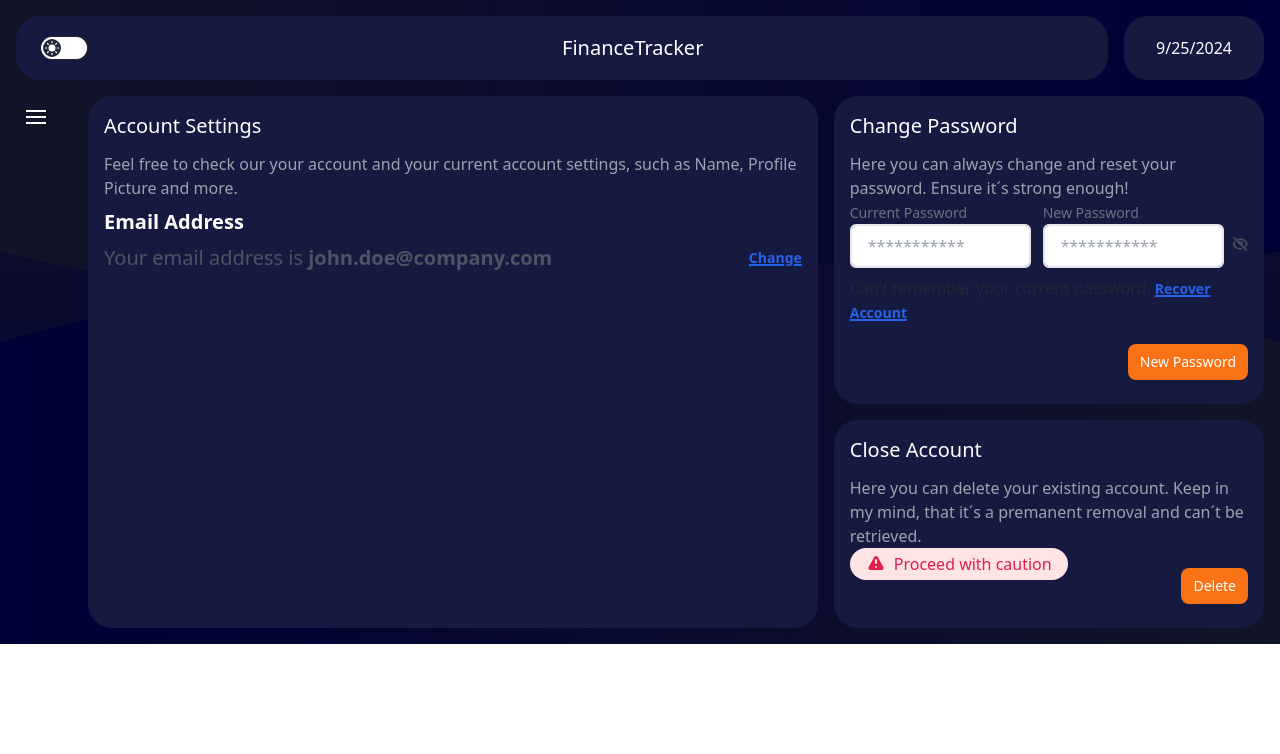
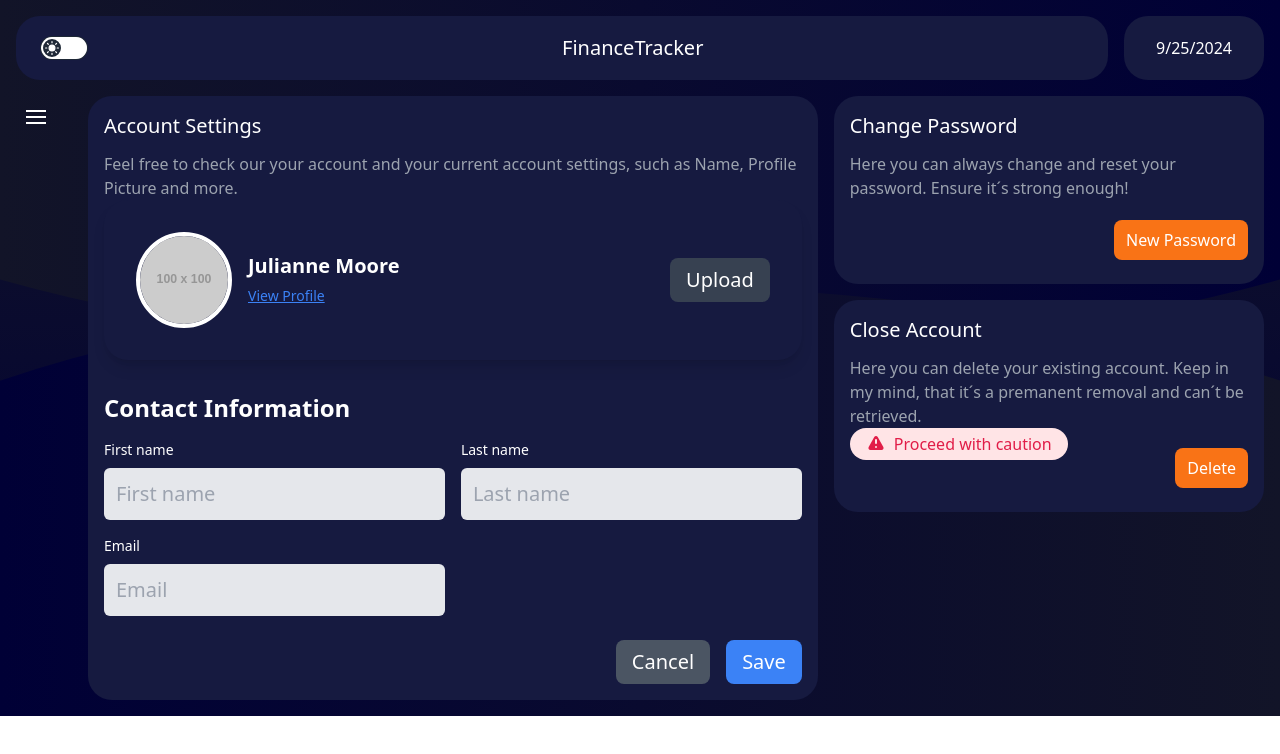
Before and after one commit to Sara-AM91/finance-tracker-frontend, a React (Vite) app: page /account in a window 1280 px wide. Shown: the top 754 px of the page. Built offline with nearby package versions, Linux system fonts and the light colour scheme; what chartjs-plugin-datalabels would draw is missing.

Commit message:
added fields for chaning information

```diff
--- a/src/pages/AccountPage.jsx
+++ b/src/pages/AccountPage.jsx
@@ -7,17 +7,66 @@ const AccountPage = () => {
           Feel free to check our your account and your current account settings,
           such as Name, Profile Picture and more.
         </p>
-
-        <div class="overflow-hidden ">
-          <p class="py-2 text-xl font-semibold">Email Address</p>
-          <div class="flex flex-col sm:flex-row sm:items-center sm:justify-between">
-            <p class="text-gray-600">
-              Your email address is <strong>john.doe@company.com</strong>
-            </p>
-            <button class="inline-flex text-sm font-semibold text-blue-600 underline decoration-2">
-              Change
+        <div className="bg-[#161A40] w-full  p-8 rounded-3xl shadow-lg">
+          <div className="flex items-center justify-between">
+            <div className="flex items-center">
+              <img
+                src="https://via.placeholder.com/100"
+                alt="Profile"
+                className="w-24 h-24 rounded-full border-4 border-white"
+              />
+              <div className="ml-4">
+                <p className="text-xl font-semibold">Julianne Moore</p>
+                <a href="#" className="text-blue-500 underline text-sm">
+                  View Profile
+                </a>
+              </div>
+            </div>
+            <button className="bg-gray-700 text-white py-2 px-4 rounded-lg hover:bg-gray-600">
+              Upload
             </button>
           </div>
+        </div>
+
+        <div className="mt-8 ">
+          <h2 className="text-2xl font-bold mb-4">Contact Information</h2>
+
+          <div className="grid grid-cols-1 sm:grid-cols-2 gap-4">
+            <div>
+              <label className="block text-sm mb-2">First name</label>
+              <input
+                type="text"
+                placeholder="First name"
+                className="w-full p-3 bg-gray-200 text-gray-900 rounded-md"
+              />
+            </div>
+            <div>
+              <label className="block text-sm mb-2">Last name</label>
+              <input
+                type="text"
+                placeholder="Last name"
+                className="w-full p-3 bg-gray-200 text-gray-900 rounded-md"
+              />
+            </div>
+          </div>
+        </div>
+        <div className="grid grid-cols-1 sm:grid-cols-2 gap-4 mt-4">
+          <div>
+            <label className="block text-sm mb-2">Email</label>
+            <input
+              type="email"
+              placeholder="Email"
+              className="w-full p-3 bg-gray-200 text-gray-900 rounded-md"
+            />
+          </div>
+        </div>
+        <div className="mt-6 flex justify-end">
+          <button className="bg-gray-600 py-2 px-4 rounded-lg mr-4 hover:bg-gray-500">
+            Cancel
+          </button>
+          <button className="bg-blue-500 text-white py-2 px-4 rounded-lg hover:bg-blue-400">
+            Save
+          </button>
         </div>
       </div>
 
@@ -28,56 +77,7 @@ const AccountPage = () => {
             Here you can always change and reset your password. Ensure it´s
             strong enough!
           </p>
-          <div class="flex items-center">
-            <div class="flex flex-col space-y-2 sm:flex-row sm:space-y-0 sm:space-x-3">
-              <label for="login-password">
-                <span class="text-sm text-gray-500">Current Password</span>
-                <div class="relative flex overflow-hidden rounded-md border-2 transition focus-within:border-blue-600">
-                  <input
-                    type="password"
-                    id="login-password"
-                    class="w-full flex-shrink appearance-none border-gray-300 bg-white py-2 px-4 text-base text-gray-700 placeholder-gray-400 focus:outline-none"
-                    placeholder="***********"
-                  />
-                </div>
-              </label>
-              <label for="login-password">
-                <span class="text-sm text-gray-500">New Password</span>
-                <div class="relative flex overflow-hidden rounded-md border-2 transition focus-within:border-blue-600">
-                  <input
-                    type="password"
-                    id="login-password"
-                    class="w-full flex-shrink appearance-none border-gray-300 bg-white py-2 px-4 text-base text-gray-700 placeholder-gray-400 focus:outline-none"
-                    placeholder="***********"
-                  />
-                </div>
-              </label>
-            </div>
-            <svg
-              xmlns="http://www.w3.org/2000/svg"
-              class="mt-5 ml-2 h-6 w-6 cursor-pointer text-sm font-semibold text-gray-600 underline decoration-2"
-              fill="none"
-              viewBox="0 0 24 24"
-              stroke="currentColor"
-              stroke-width="2"
-            >
-              <path
-                stroke-linecap="round"
-                stroke-linejoin="round"
-                d="M13.875 18.825A10.05 10.05 0 0112 19c-4.478 0-8.268-2.943-9.543-7a9.97 9.97 0 011.563-3.029m5.858.908a3 3 0 114.243 4.243M9.878 9.878l4.242 4.242M9.88 9.88l-3.29-3.29m7.532 7.532l3.29 3.29M3 3l3.59 3.59m0 0A9.953 9.953 0 0112 5c4.478 0 8.268 2.943 9.543 7a10.025 10.025 0 01-4.132 5.411m0 0L21 21"
-              />
-            </svg>
-          </div>
-          <p class="mt-2">
-            Can't remember your current password.{" "}
-            <a
-              class="text-sm font-semibold text-blue-600 underline decoration-2"
-              href="#"
-            >
-              Recover Account
-            </a>
-          </p>
-          <button className=" mt-5 mb-2 float-end text-white text-sm py-2 px-3 bg-orange-500 rounded-lg ">
+          <button className=" mt-5 mb-2 float-end text-white py-2 px-3 bg-orange-500 rounded-lg ">
             New Password
           </button>
         </div>
@@ -87,7 +87,7 @@ const AccountPage = () => {
             Here you can delete your existing account. Keep in my mind, that
             it´s a premanent removal and can´t be retrieved.
           </p>
-          <button className=" mt-5 mb-2 float-end text-white text-sm py-2 px-3 bg-orange-500 rounded-lg ">
+          <button className=" mt-5 mb-2 float-end text-white py-2 px-3 bg-orange-500 rounded-lg ">
             Delete
           </button>
           <p class="inline-flex items-center rounded-full bg-rose-100 px-4 py-1 text-rose-600">
```
